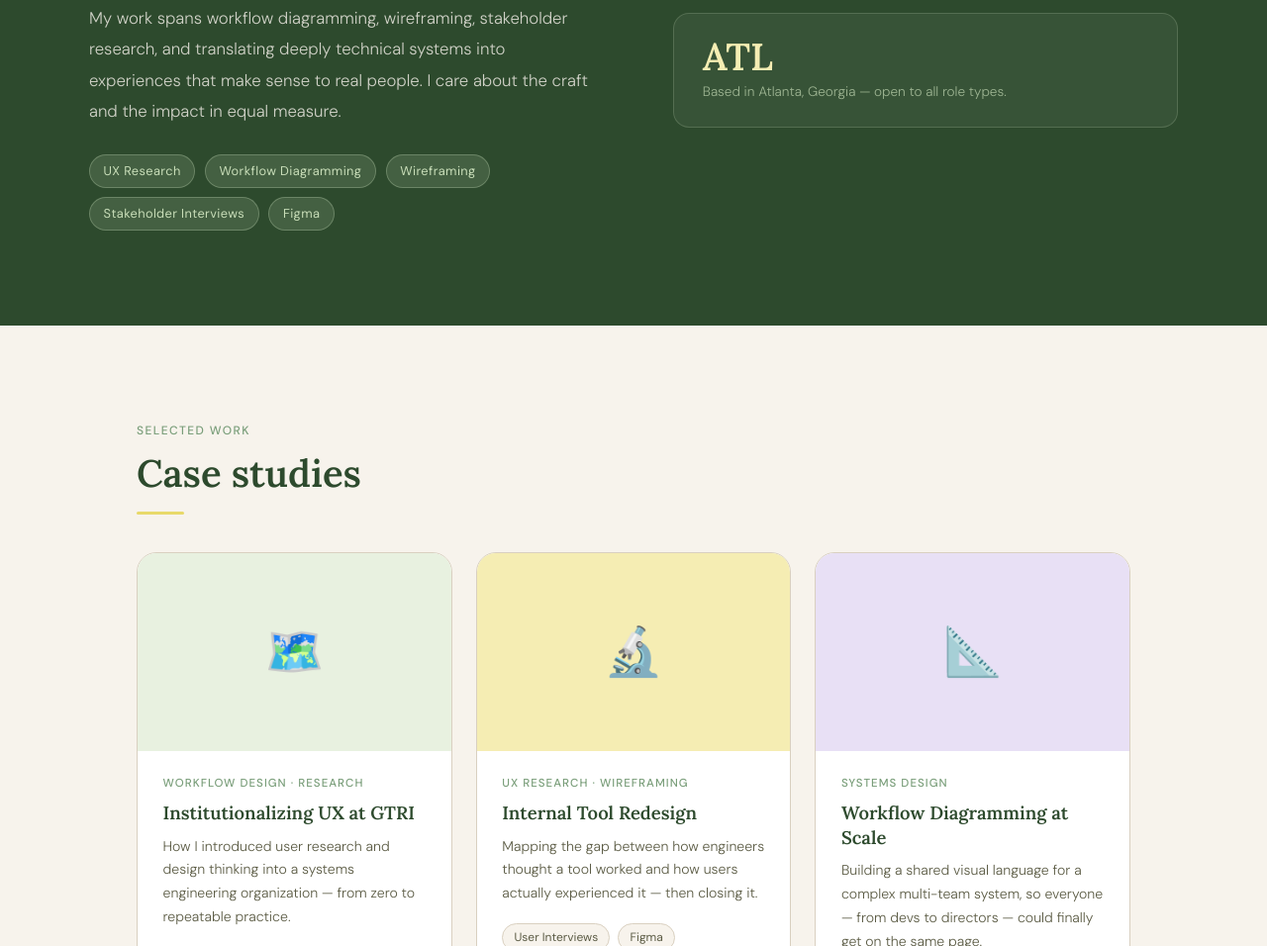
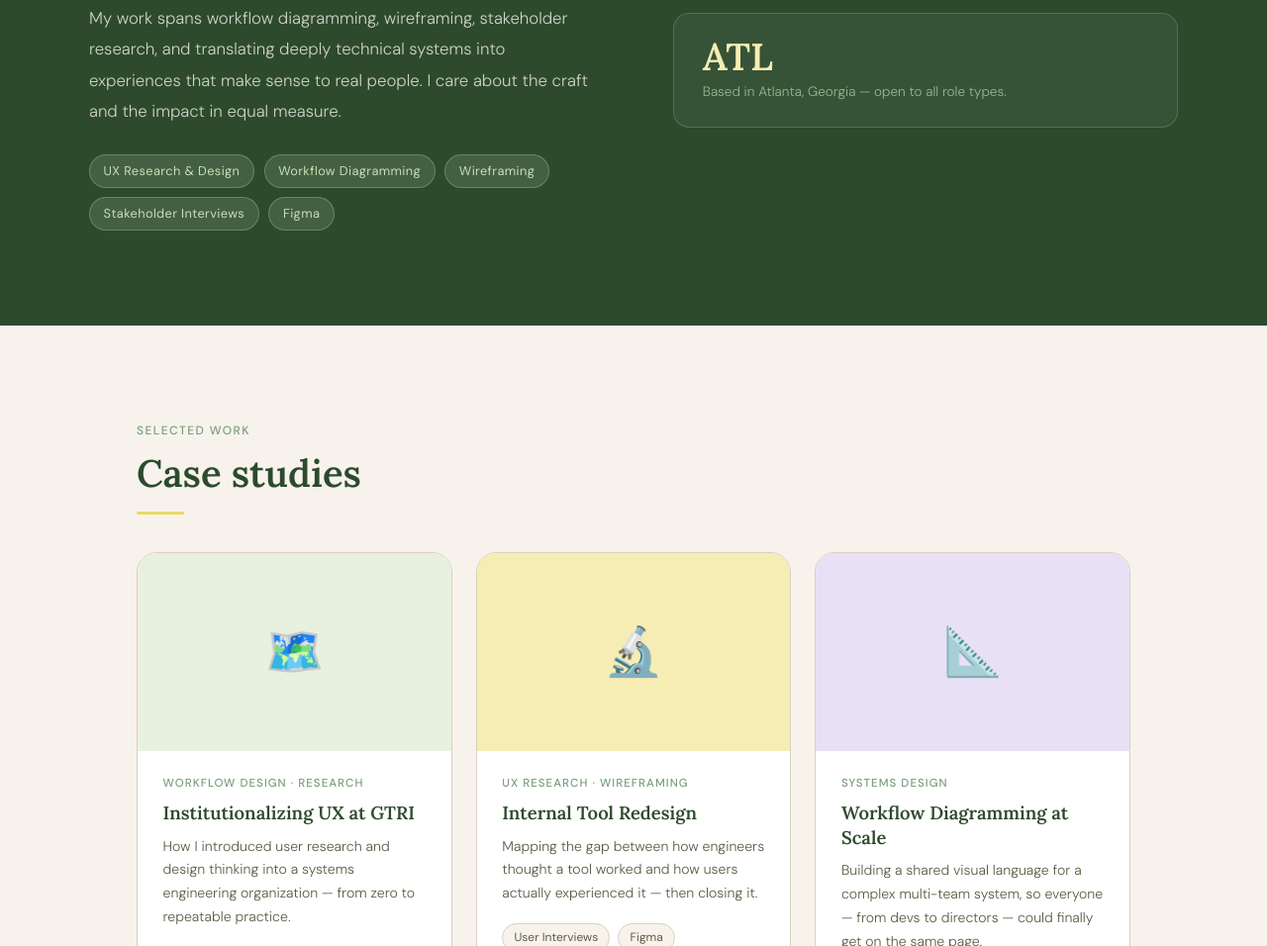
Before and after one commit to emmajleyva/emmajleyva.github.io, a plain HTML site: page index.html in a window 1280 px wide. Shown: the part 1313-2269 px from the top of the page at 99% size. Drawn offline with Linux system fonts and the light colour scheme.

Commit message:
Update index.html

```diff
--- a/index.html
+++ b/index.html
@@ -569,7 +569,7 @@
         <p>I'm a UX generalist embedded in a systems engineering environment at GTRI, where I've created and implemented a design practice in an organization that had none. I've had to earn a seat at every table, which has made me a better researcher and a more effective communicator.</p>
         <p>My work spans workflow diagramming, wireframing, stakeholder research, and translating deeply technical systems into experiences that make sense to real people. I care about the craft and the impact in equal measure.</p>
         <div class="about-tags">
-          <span class="about-tag">UX Research</span>
+          <span class="about-tag">UX Research & Design</span>
           <span class="about-tag">Workflow Diagramming</span>
           <span class="about-tag">Wireframing</span>
           <span class="about-tag">Stakeholder Interviews</span>
```
